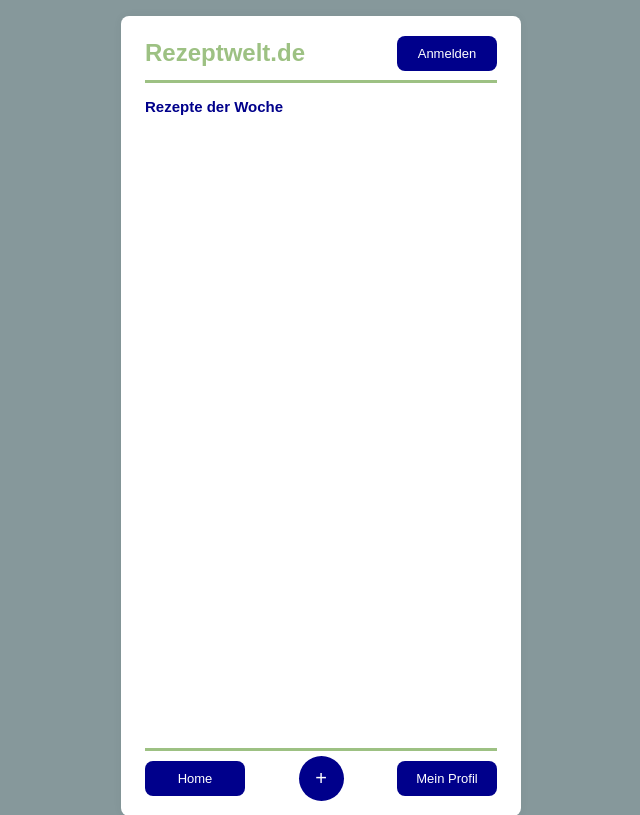
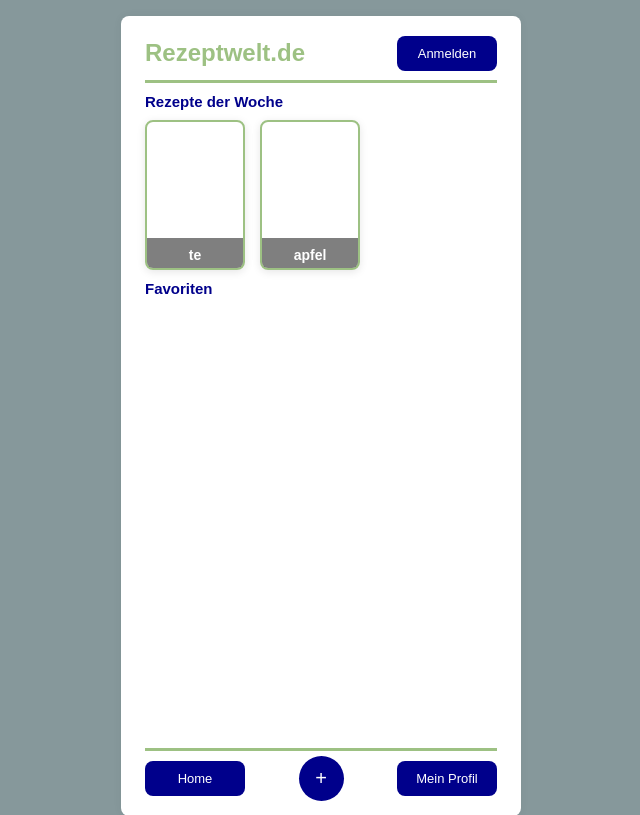
Before and after one commit to JJP04/SkSy-Gruppe-C, a Flask app: page /dashboard in a window 1280 px wide. Shown: the top 815 px of the page, without its empty margins (319-959 px from the left). Run offline with Flask 3, Linux system fonts and the light colour scheme.

Commit message:
Dasboard änderungen

```diff
--- a/rezeptapp/app/dashboard.py
+++ b/rezeptapp/app/dashboard.py
@@ -1,23 +1,27 @@
 from flask import Blueprint, render_template, flash, redirect, url_for, request
 from flask_login import login_required, current_user, logout_user
-from .models import User
+
+from .models import User, Recipe
 from .extensions import db
 
-#für die profilansicht
+# für die profilansicht
 
 
 dashboard_bp = Blueprint('dashboard', __name__)
 
+
 @dashboard_bp.route('/dashboard')
-def dashboard():
-    return render_template('dashboard.html')
-
+def rezepte():
+    r = Recipe.query.all()
+    print("Rezepte geladen:", r)
+    return render_template("dashboard.html", rezepte=r)
 
 
 @dashboard_bp.route('/profil')
 @login_required
 def profil():
     return render_template('profile.html', user=current_user)
+
 
 @dashboard_bp.route("/profil/loeschen", methods=["POST"])
 @login_required
@@ -32,6 +36,7 @@ def profil_loeschen():
         flash("Dein Profil wurde erfolgreich gelöscht.", "info")
 
     return redirect(url_for("auth.login"))
+
 
 @dashboard_bp.route('/profil/bearbeiten', methods=['GET', 'POST'])
 @login_required
--- a/rezeptapp/app/static/style.css
+++ b/rezeptapp/app/static/style.css
@@ -21,7 +21,6 @@ body {
     min-height: 100vh; /*minimal ganzer Bildschirm, bei scrollen Container vergrößern*/
     display: flex;
     flex-direction: column; /* Stapelt Kinder vertikal */
-
 }
 
 input {
@@ -84,7 +83,6 @@ a.linkbutton.hinzufügen {
 }
 
 
-
 /*--------------------------------HEADER-----------------------------------*/
 .header {
     border-bottom: 3px solid #9DC183;
@@ -113,6 +111,7 @@ a.linkbutton.hinzufügen {
     padding-top: 5px;
 
 }
+
 .footer.dashboard {
     display: flex;
     align-items: center;
@@ -135,7 +134,8 @@ h1 {
 h3 {
     font-weight: bold;
     display: block;
-    margin-top: 15px;
+    margin-top: 10px;
+    margin-bottom: 10px;
     font-size: 15px;
     color: #00008B;
 }
@@ -165,6 +165,53 @@ hr { /*vertikaler Strich*/
     width: 100%;
 }
 
+/*--------------------------------SEITENELEMENTE-----------------------------------*/
+.container-rezepte {
+    display: flex;
+    gap: 15px;
+    flex-wrap: wrap;
+}
+.cardRezepte {
+    position: relative;
+    width: 100px;
+    height: 150px;
+    border: 2px solid #9DC183;
+    border-radius: 8px;
+    overflow: hidden;
+    box-shadow: 0 2px 8px rgba(0, 0, 0, 0.1);
+    cursor: pointer;
+     transition: transform 0.3s ease;
+}
+
+.cardRezepte:hover {
+    transform: scale(1.1);
+}
+
+.card-img {
+    width: 100%;
+    height: 150px;
+    object-fit: cover;
+    display: block;
+}
+
+.card-text {
+    position: absolute;
+    bottom: 0;
+    width: 100%;
+    height: 30px;
+    padding: 2px 5px;
+    text-align: center;
+    font-weight: bold;
+    font-size: 14px;
+    line-height: 30px;
+    color: white;
+    background-color: rgba(0, 0, 0, 0.5);
+    z-index: 10;
+}
+
+
+
+/*--------------------------------STUFF-----------------------------------*/
 
 /*Seiten Überschrift*/
 .tab {
@@ -188,8 +235,6 @@ hr { /*vertikaler Strich*/
 .tab.active {
     color: #00008B;
 }
-
-
 
 
 /*Flashes - Fehlermeldungen*/
--- a/rezeptapp/app/templates/dashboard.html
+++ b/rezeptapp/app/templates/dashboard.html
@@ -16,12 +16,21 @@
         {% endif %}
     </header>
     <h3>Rezepte der Woche</h3>
+    <div class="container-rezepte">
+        {% for rezept in rezepte %}
+        <div class="cardRezepte">
+            <div class="card-text">{{rezept.title}}</div>
+        </div>
+        {% endfor %}
+    </div>
+    <h3>Favoriten</h3>
+    <div class="rezepticon">
+    </div>
 
     <footer class="footer dashboard">
         <a href="/dashboard" class="linkbutton dashboard">Home</a>
         <a href="/recipe/create" class="linkbutton hinzufügen">+</a>
         <a href="/profil" class="linkbutton dashboard">Mein Profil</a>
-
     </footer>
 </div>
 </body>
--- a/rezeptapp/app/templates/login.html
+++ b/rezeptapp/app/templates/login.html
@@ -29,7 +29,7 @@
         <button type="submit">Einloggen</button>
     </form>
 
-    <!-- PASSWORT VERGESSEN -->
+    <!-- PASSWORT VERGESSEN --> method="post" action="{{ url_for('auth.passwortneu') }}">
     {% elif active_tab == 'passwortvergessen' %}
     <div class="header">
         <h1>Passwort zurücksetzen</h1>
@@ -46,8 +46,8 @@
     <div class="header">
         <h1>Passwort zurücksetzen</h1>
     </div>
-    <form method="post" action="{{ url_for('auth.passwortneu') }}">
-        <h3>{{ question }}</h3>
+    <form>
+        <h3>{{ questions }}</h3>
         <input type="text" name="answer" placeholder="Antwort" required>
         <h3>Neues Passwort:</h3>
         <input type="password" name="new_password" placeholder="Neues Passwort" required>
--- a/rezeptapp/app/templates/profile.html
+++ b/rezeptapp/app/templates/profile.html
@@ -11,7 +11,7 @@
     <p><strong>Benutzername:</strong> {{ user.username }}</p>
     <p><strong>E-Mail:</strong> {{ user.email }}</p>
 
-    <a href="{{ url_for('dashboard.dashboard') }}">Zurück zum Dashboard</a>
+
 
     <form action="{{ url_for('dashboard.profil_loeschen') }}" method="POST" onsubmit="return confirm('Willst du dein Profil wirklich löschen?')">
         <button type="submit" style="color: white; background-color: red; padding: 8px; border: none; border-radius: 4px;">
--- a/rezeptapp/app/templates/recipe.html
+++ b/rezeptapp/app/templates/recipe.html
@@ -187,7 +187,7 @@
         <button type="submit">Rezept speichern</button>
     </form>
     {% endif %}
-    <a href="{{ url_for('dashboard.dashboard') }}" class="h4">Zurück ohne Speichern</a>
+
 </div>
 
 </body>
```
Also changed, not shown: rezeptapp/app/static/Images/spagetti.jpg (added).
